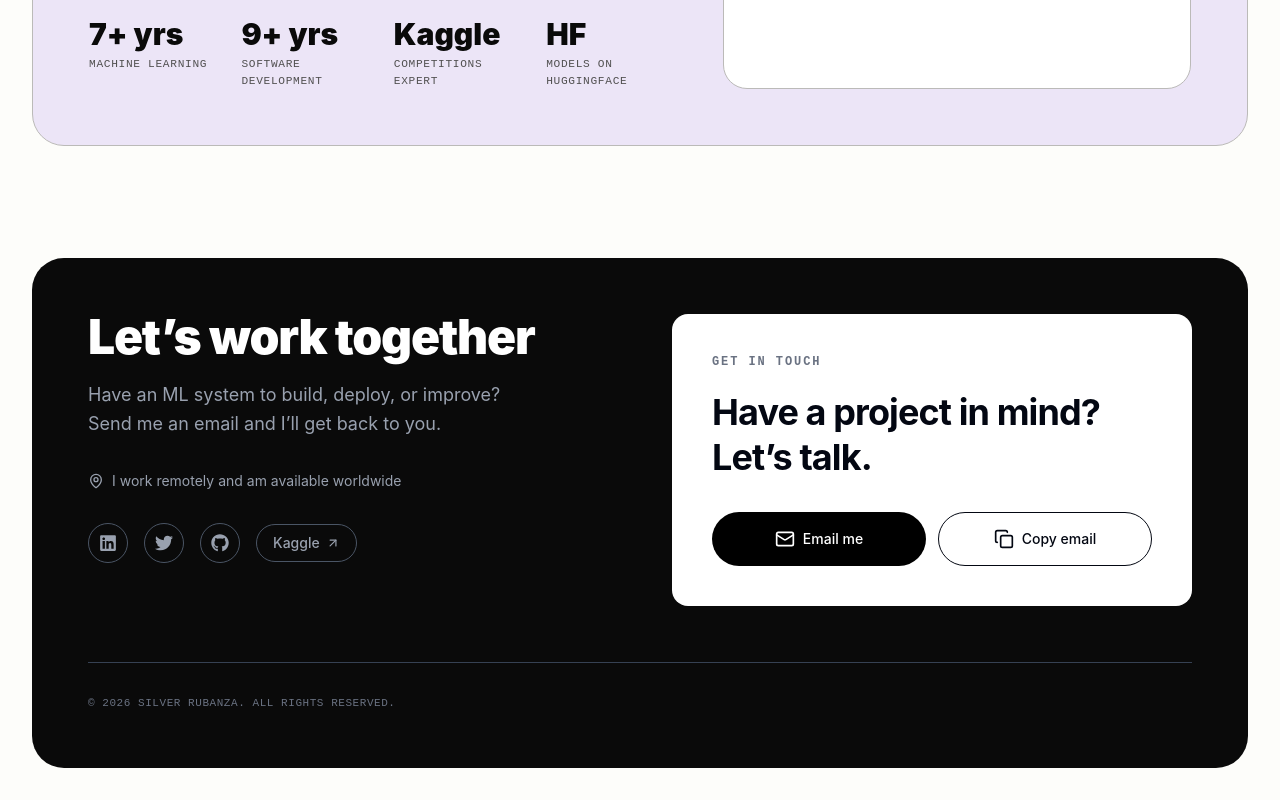
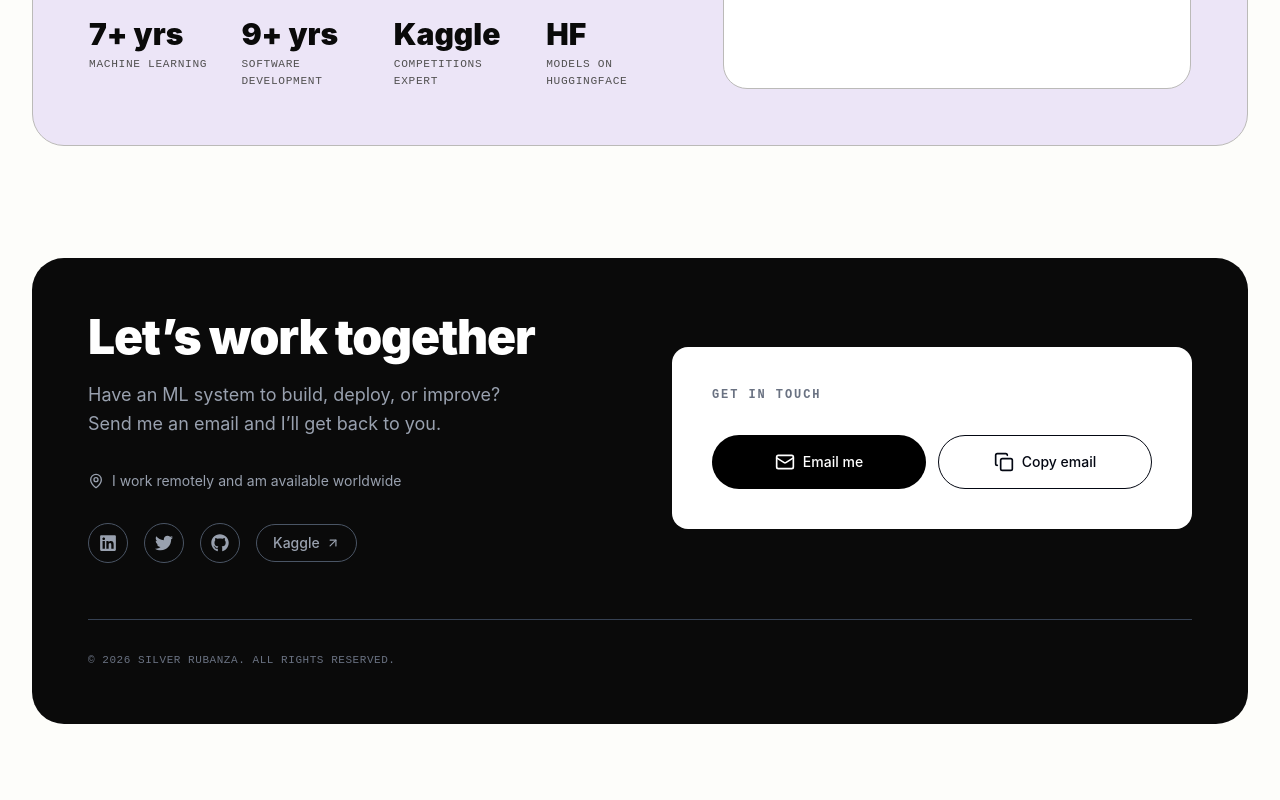
Before and after one commit to rubanzasilva/my_website_claude, a Next.js app: page / in a window 1280 px wide. Shown: the part 4868-5668 px from the top of the page. After the commit the page ends 5624 px from the top, so only its background shows below. Built offline with nearby package versions, Linux system fonts and the light colour scheme; a web font is replaced by a local one.

Commit message:
Simplify contact card by removing repetitive heading

```diff
--- a/src/components/Footer.tsx
+++ b/src/components/Footer.tsx
@@ -81,9 +81,6 @@ const Footer = () => {
                 <p className="font-eyebrow text-xs font-semibold uppercase tracking-[0.16em] text-gray-500">
                   Get in touch
                 </p>
-                <h3 className="mt-5 font-heading text-3xl font-bold leading-tight tracking-tight sm:text-4xl">
-                  Have a project in mind? Let&rsquo;s talk.
-                </h3>
                 <div className="mt-8 grid grid-cols-1 gap-3 sm:grid-cols-2">
                   <a
                     href={`mailto:${email}`}
```
